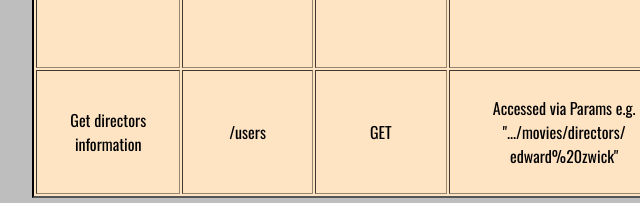
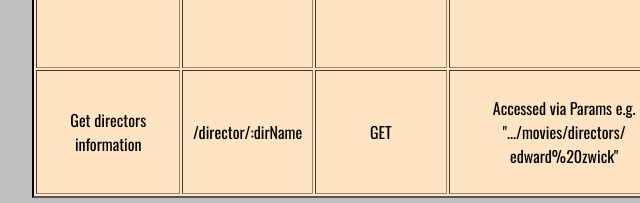
Before and after one commit to srpmfp/movie_api, a website: page public/documentation.html in a window 1280 px wide. Shown: the part 2362-2565 px from the top of the page, 161-801 px from the left. Drawn offline with nearby package versions, Linux system fonts and the light colour scheme.

Commit message:
updated comments and corrected URI

```diff
--- a/public/documentation.html
+++ b/public/documentation.html
@@ -259,6 +259,7 @@
                 </td>
             </tr>
             <tr>
+                <!-- Movie by title -->
                 <td id="movieTitleGet">Get single movie by title</td>
                 <td>/movies/:title</td>
                 <td>GET</td>
@@ -297,6 +298,7 @@
                 </td>
             </tr>
             <tr>
+                <!-- movie by genre -->
                 <td id="movieGenreGet">Get movies via genre association</td>
                 <td>/movies/genre/:genre</td>
                 <td>POST</td>
@@ -329,7 +331,7 @@
             </tr>
             <tr>
                 <td id="movieDirGet">Get directors information</td>
-                <td>/users</td>
+                <td>/director/:dirName</td>
                 <td>GET</td>
                 <td>
                     Accessed via Params e.g. ".../movies/directors/
```
